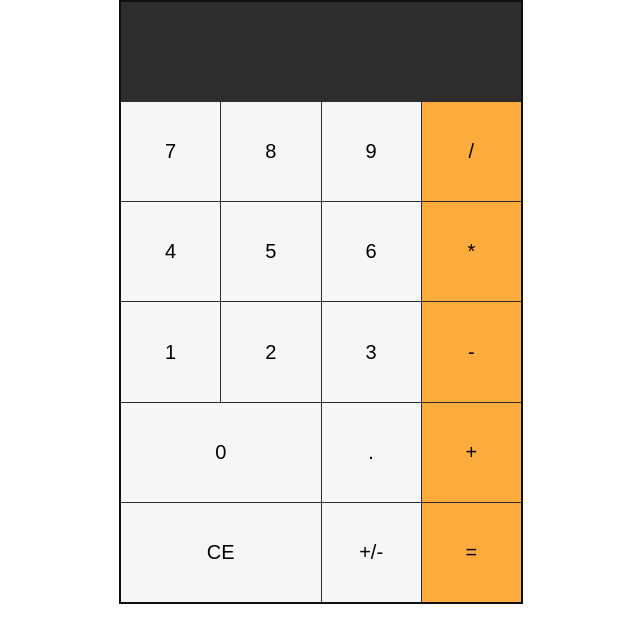
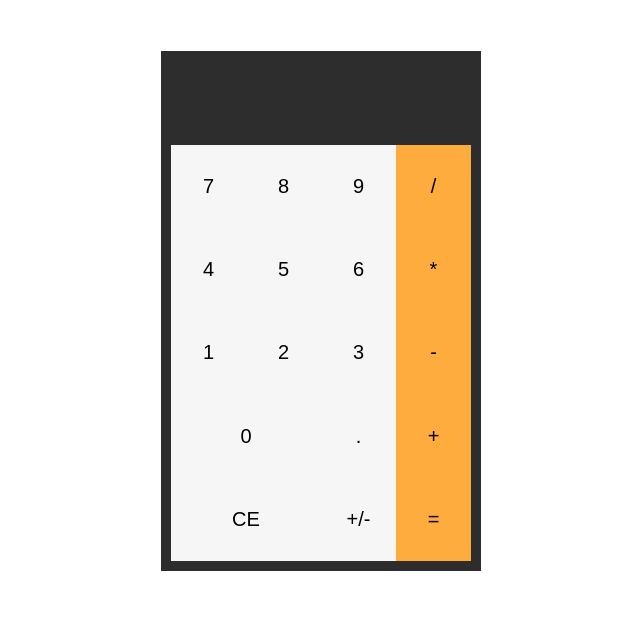
Before and after one commit to thesecondbaseman/calculator, a plain HTML site: page index.html in a window 1280 px wide. Shown: the whole page, without its empty margins (319-959 px from the left). Drawn offline with Linux system fonts and the light colour scheme.

Commit message:
Remove grid-gap for minimal design look on calculator

```diff
--- a/styles.css
+++ b/styles.css
@@ -1,12 +1,12 @@
 #calculator {
   margin: 0 auto;
+  margin-top: 4%;
   display: grid;
-  height: 600px;
-  width: 400px;
-  grid-gap: 1px;
+  height: 500px;
+  width: 300px;
   grid-template: repeat(6, 1fr) / repeat(4, 1fr);
   background-color: rgb(45, 45, 45);
-  border: 2px solid rgb(15, 15, 15);
+  border: 10px solid rgb(45, 45, 45);
 }
 
 div#display {
```
